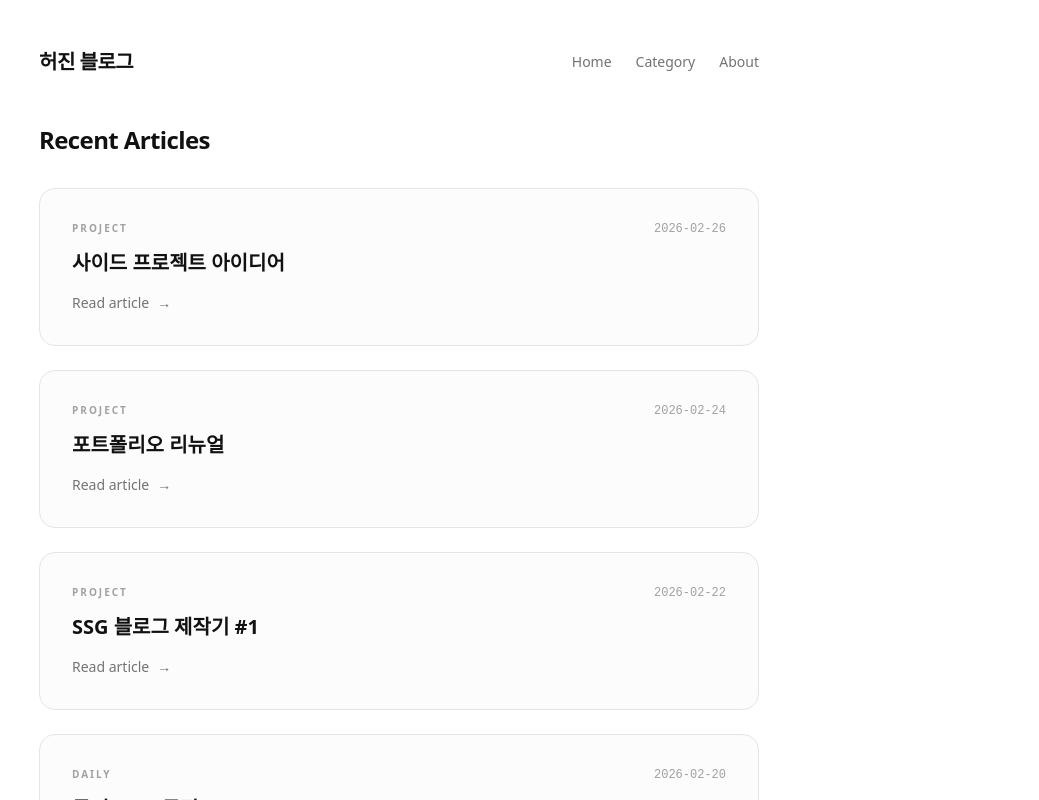
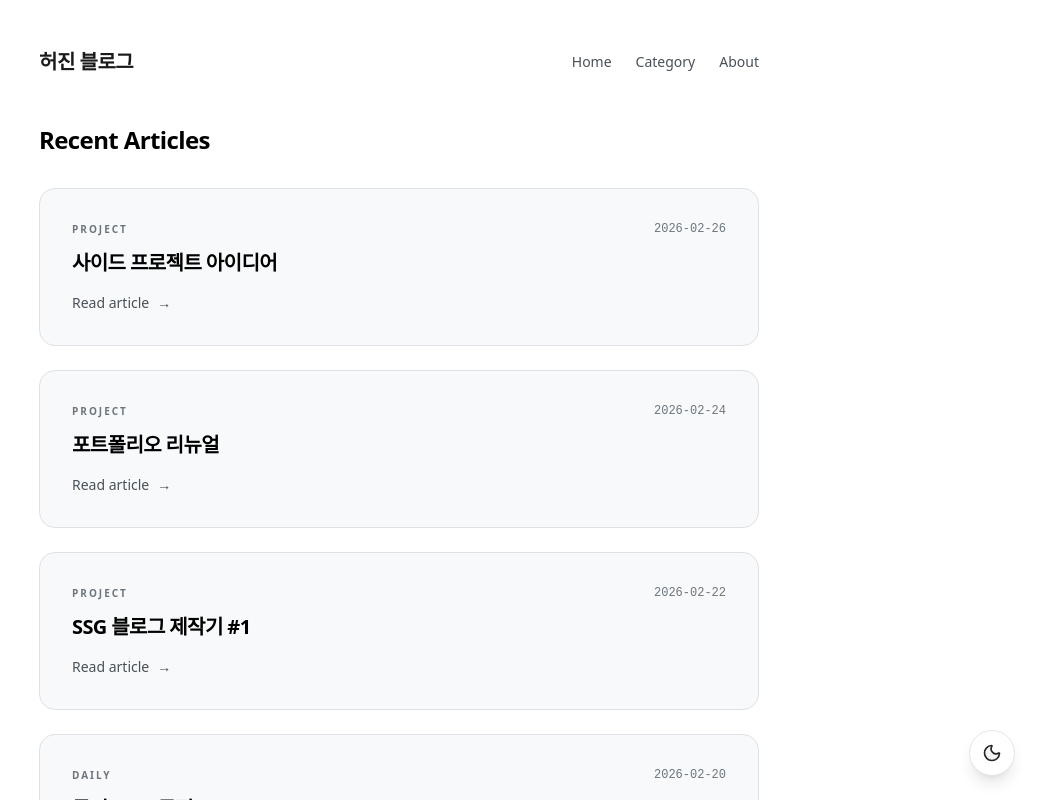
Before and after one commit to Kimheojin/blog-next-ssg, a Next.js app: page / in a window 1280 px wide. Shown: the top 800 px of the page, without its empty margins (241-1280 px from the left). Built offline with nearby package versions, Linux system fonts and the light colour scheme; a web font is replaced by a local one.

Commit message:
FEAWT : 다크모드, 라이트 모드 추가

```diff
--- a/app/category/page.tsx
+++ b/app/category/page.tsx
@@ -16,7 +16,7 @@ export default function CategoryPage() {
     <div className="max-w-3xl mx-auto px-6 space-y-12">
       <header>
         <h1 className="text-3xl font-bold mb-4 tracking-tight">Categories</h1>
-        <p className="text-neutral-500">관심 있는 주제를 선택해 주세요.</p>
+        <p className="text-muted">관심 있는 주제를 선택해 주세요.</p>
       </header>
 
       <div className="grid grid-cols-1 sm:grid-cols-2 gap-4">
@@ -24,12 +24,12 @@ export default function CategoryPage() {
           <Link
             key={category}
             href={`/category/${category}`}
-            className="group p-8 border rounded-2xl hover:border-black dark:hover:border-white transition-all flex justify-between items-center bg-neutral-50/50 dark:bg-neutral-900/50"
+            className="group p-8 rounded-2xl transition-all flex justify-between items-center card-base"
           >
             <span className="text-lg font-bold uppercase tracking-wider group-hover:translate-x-1 transition-transform">
               {category}
             </span>
-            <span className="text-sm font-mono opacity-30">
+            <span className="text-sm font-mono text-muted-foreground opacity-50">
               {categoryCounts[category]}
             </span>
           </Link>
--- a/app/globals.css
+++ b/app/globals.css
@@ -3,35 +3,82 @@
 @plugin "@tailwindcss/typography";
 
 @layer base {
+  /* 라이트 모드 (가독성 최적화) */
   :root {
     --background: #ffffff;
-    --foreground: #111111;
-    --selection: #e2e8f0;
+    --foreground: #1a1a1a;
+    --heading: #000000;
+
+    --card: #f8f9fa;
+    --card-hover: #f1f3f5;
+    --border: #dee2e6;
+
+    --muted: #495057;
+    --muted-foreground: #6c757d;
+
+    --selection: #cfe2ff;
+    --primary: #228be6;
   }
 
-  @media (prefers-color-scheme: dark) {
-    :root {
-      --background: #0a0a0a;
-      --foreground: #f5f5f5;
-      --selection: #262626;
-    }
+  /* 다크 모드 (.dark 클래스 기준) */
+  :root.dark {
+    --background: #1C1C1E;
+    --foreground: #ced4da;
+    --heading: #ffffff;
+
+    --card: #252529;
+    --card-hover: #2c2c31;
+    --border: #3f3f46;
+
+    --muted: #adb5bd;
+    --muted-foreground: #868e96;
+
+    --selection: #1c7ed6;
+    --primary: #3b82f6;
   }
 
   * {
-    @apply border-neutral-200 dark:border-neutral-800;
+    border-color: var(--border);
   }
 
   ::selection {
     background-color: var(--selection);
+    color: inherit;
+  }
+
+  h1, h2, h3, h4, h5, h6 {
+    color: var(--heading);
+    font-weight: 800;
+    letter-spacing: -0.03em;
+    line-height: 1.2;
+    margin-bottom: 0.5em;
   }
 
   body {
-    @apply bg-[var(--background)] text-[var(--foreground)] min-h-screen font-sans antialiased;
+    background-color: var(--background);
+    color: var(--foreground);
+    @apply min-h-screen font-sans antialiased;
+    line-height: 1.6;
     scroll-behavior: smooth;
     text-rendering: optimizeLegibility;
+    transition: background-color 0.2s ease, color 0.2s ease;
   }
 
-  /* 부드러운 전환 효과 */
+  .text-muted { color: var(--muted); }
+  .text-muted-foreground { color: var(--muted-foreground); }
+  .text-heading { color: var(--heading); }
+
+  .card-base {
+    background-color: var(--card);
+    border: 1px solid var(--border);
+    transition: all 0.2s cubic-bezier(0.4, 0, 0.2, 1);
+  }
+  .card-base:hover {
+    background-color: var(--card-hover);
+    border-color: var(--heading);
+    transform: translateY(-2px);
+  }
+
   a {
     @apply transition-all duration-200 ease-in-out;
   }
@@ -40,9 +87,7 @@
 @theme inline {
   --font-sans: 'D2Coding', ui-sans-serif, system-ui, sans-serif;
   --font-mono: 'D2Coding', ui-monospace, SFMono-Regular, monospace;
-
-  --color-primary: #3b82f6;
-  --color-accent: #f59e0b;
+  --color-primary: var(--primary);
 }
 
 @font-face {
@@ -52,41 +97,62 @@
   font-style: normal;
 }
 
-/* Prose 커스텀 스타일: 블로그 본문을 더 읽기 좋게 만듦 */
+/* Prose 스타일 (강제 적용 버전) */
 @layer components {
   .prose {
+    /* 공통 변수 (라이트/다크 자동 대응) */
     --tw-prose-body: var(--foreground);
-    --tw-prose-headings: var(--foreground);
-    --tw-prose-links: #3b82f6;
-    --tw-prose-bold: var(--foreground);
-    --tw-prose-counters: #6b7280;
-    --tw-prose-bullets: #d1d5db;
-    --tw-prose-hr: #e5e7eb;
-    --tw-prose-quotes: #111827;
-    --tw-prose-quote-borders: #e5e7eb;
-    --tw-prose-captions: #6b7280;
-    --tw-prose-code: #111827;
-    --tw-prose-pre-code: #e5e7eb;
-    --tw-prose-pre-bg: #1f2937;
-    --tw-prose-th-borders: #d1d5db;
-    --tw-prose-td-borders: #e5e7eb;
+    --tw-prose-headings: var(--heading);
+    --tw-prose-links: var(--primary);
+    --tw-prose-bold: var(--heading);
+    --tw-prose-counters: var(--muted);
+    --tw-prose-bullets: #adb5bd;
+    --tw-prose-hr: var(--border);
+    --tw-prose-quotes: var(--foreground);
+    --tw-prose-quote-borders: var(--primary);
+    --tw-prose-captions: var(--muted-foreground);
+    --tw-prose-code: var(--heading);
+    --tw-prose-pre-code: #f1f3f5;
+    --tw-prose-pre-bg: #111113;
+    --tw-prose-th-borders: var(--border);
+    --tw-prose-td-borders: var(--border);
+
+    max-width: none;
+    font-size: 1.05rem;
   }
 
+  /* Prose 내부 요소 가독성 강제 고정 */
+  .prose h1, .prose h2, .prose h3, .prose h4 {
+    color: var(--heading) !important;
+    font-weight: 800;
+  }
+
+  .prose p, .prose li {
+    color: var(--foreground) !important;
+  }
+
+  .prose strong {
+    color: var(--heading) !important;
+  }
+
+  .prose code {
+    @apply bg-neutral-100 dark:bg-neutral-800 px-1.5 py-0.5 rounded text-sm font-mono;
+    color: var(--heading) !important;
+  }
+
+  .prose pre {
+    @apply rounded-2xl border border-neutral-200 dark:border-neutral-800 my-8 overflow-x-auto;
+    background-color: var(--card) !important;
+  }
+
+  .prose pre code {
+    @apply bg-transparent p-0 text-inherit;
+    background-color: transparent !important;
+  }
+
+  /* 다크 모드 특화 보정 */
   .dark .prose {
-    --tw-prose-body: #d1d5db;
-    --tw-prose-headings: #f3f4f6;
-    --tw-prose-links: #60a5fa;
-    --tw-prose-bold: #f3f4f6;
-    --tw-prose-counters: #9ca3af;
-    --tw-prose-bullets: #4b5563;
-    --tw-prose-hr: #374151;
-    --tw-prose-quotes: #f3f4f6;
-    --tw-prose-quote-borders: #374151;
-    --tw-prose-captions: #9ca3af;
-    --tw-prose-code: #f3f4f6;
-    --tw-prose-pre-code: #d1d5db;
-    --tw-prose-pre-bg: #111827;
-    --tw-prose-th-borders: #4b5563;
-    --tw-prose-td-borders: #374151;
+    --tw-prose-pre-bg: #111113;
+    --tw-prose-hr: #343a40;
   }
 }
--- a/app/layout.tsx
+++ b/app/layout.tsx
@@ -1,5 +1,8 @@
 import type { Metadata } from "next";
 import "./globals.css";
+import { ThemeProvider } from "@/components/ThemeProvider";
+import { ThemeToggle } from "@/components/ThemeToggle";
+import { ScrollToTop } from "@/components/ScrollToTop";
 
 export const metadata: Metadata = {
   title: "허진 블로그",
@@ -13,16 +16,22 @@ export default function RootLayout({
 }>) {
   return (
     <html lang="ko" suppressHydrationWarning>
-      <body className="font-sans">
+      <body className="font-sans" suppressHydrationWarning>
+        <ThemeProvider
+          attribute="class"
+          defaultTheme="system"
+          enableSystem
+          disableTransitionOnChange
+        >
           <div className="flex flex-col min-h-screen">
             <header className="w-full max-w-3xl mx-auto px-6 py-12 flex justify-between items-center">
               <a href="/" className="text-xl font-bold tracking-tight hover:opacity-70 transition-opacity">
                 허진 블로그
               </a>
               <nav className="flex space-x-6">
-              <a href="/" className="text-sm font-medium text-neutral-500 hover:text-neutral-900 dark:hover:text-neutral-100">Home</a>
-              <a href="/category" className="text-sm font-medium text-neutral-500 hover:text-neutral-900 dark:hover:text-neutral-100">Category</a>
-              <a href="/about" className="text-sm font-medium text-neutral-500 hover:text-neutral-900 dark:hover:text-neutral-100">About</a>
+                <a href="/" className="text-sm font-medium text-muted hover:text-heading transition-colors">Home</a>
+                <a href="/category" className="text-sm font-medium text-muted hover:text-heading transition-colors">Category</a>
+                <a href="/about" className="text-sm font-medium text-muted hover:text-heading transition-colors">About</a>
               </nav>
             </header>
 
@@ -30,17 +39,20 @@ export default function RootLayout({
               {children}
             </main>
 
-          <footer className="w-full max-w-3xl mx-auto px-6 py-16 mt-20 border-t border-neutral-100 dark:border-neutral-900">
+            <footer className="w-full max-w-3xl mx-auto px-6 py-16 mt-20 border-t border-[var(--border)]">
               <div className="flex flex-col md:flex-row justify-between items-center gap-4">
-              <p className="text-sm text-neutral-400">
+                <p className="text-sm text-muted-foreground">
                   © 2026
                 </p>
-              <p className="text-xs text-neutral-400 uppercase tracking-widest">
+                <p className="text-xs text-muted-foreground uppercase tracking-widest">
                   Powered by Next.js
                 </p>
               </div>
             </footer>
           </div>
+          <ThemeToggle />
+          <ScrollToTop />
+        </ThemeProvider>
       </body>
     </html>
   );
--- a/app/page.tsx
+++ b/app/page.tsx
@@ -13,18 +13,18 @@ export default function Home() {
             <Link
               href={`/posts/${slug.join('/')}`}
               key={slug.join('/')}
-              className="group block p-8 border rounded-2xl hover:border-black dark:hover:border-white transition-all bg-neutral-50/50 dark:bg-neutral-900/50"
+              className="group block p-8 rounded-2xl card-base"
             >
               <div className="flex justify-between items-start mb-3">
-                <span className="text-[10px] font-bold uppercase tracking-[0.2em] text-neutral-400">
+                <span className="text-[10px] font-bold uppercase tracking-[0.2em] text-muted-foreground">
                   {category}
                 </span>
-                <span className="text-xs text-neutral-400 font-mono">{date}</span>
+                <span className="text-xs text-muted-foreground font-mono">{date}</span>
               </div>
               <h3 className="text-xl font-bold group-hover:translate-x-1 transition-transform">
                 {title}
               </h3>
-              <p className="mt-4 text-sm text-neutral-500 flex items-center">
+              <p className="mt-4 text-sm text-muted flex items-center">
                 Read article <span className="ml-2 group-hover:translate-x-1 transition-transform">&rarr;</span>
               </p>
             </Link>
--- /dev/null
+++ b/components/ScrollToTop.tsx
@@ -0,0 +1,41 @@
+'use client';
+
+import * as React from 'react';
+import { ArrowUp } from 'lucide-react';
+
+export function ScrollToTop() {
+  const [isVisible, setIsVisible] = React.useState(false);
+
+  // 스크롤 위치에 따라 버튼 표시 여부 결정
+  const toggleVisibility = () => {
+    if (window.scrollY > 300) {
+      setIsVisible(true);
+    } else {
+      setIsVisible(false);
+    }
+  };
+
+  const scrollToTop = () => {
+    window.scrollTo({
+      top: 0,
+      behavior: 'smooth',
+    });
+  };
+
+  React.useEffect(() => {
+    window.addEventListener('scroll', toggleVisibility);
+    return () => window.removeEventListener('scroll', toggleVisibility);
+  }, []);
+
+  return (
+    <button
+      onClick={scrollToTop}
+      className={`fixed bottom-24 right-6 p-3 rounded-full bg-white dark:bg-neutral-800 border border-neutral-200 dark:border-neutral-700 shadow-lg hover:scale-110 active:scale-95 transition-all outline-none focus-visible:ring-2 focus-visible:ring-primary z-50 ${
+        isVisible ? 'opacity-100 translate-y-0' : 'opacity-0 translate-y-4 pointer-events-none'
+      }`}
+      aria-label="Scroll to top"
+    >
+      <ArrowUp className="w-5 h-5 text-neutral-700 dark:text-neutral-300" />
+    </button>
+  );
+}
--- /dev/null
+++ b/components/ThemeProvider.tsx
@@ -0,0 +1,11 @@
+'use client';
+
+import * as React from 'react';
+import { ThemeProvider as NextThemesProvider } from 'next-themes';
+
+export function ThemeProvider({
+  children,
+  ...props
+}: React.ComponentProps<typeof NextThemesProvider>) {
+  return <NextThemesProvider {...props}>{children}</NextThemesProvider>;
+}
--- /dev/null
+++ b/components/ThemeToggle.tsx
@@ -0,0 +1,36 @@
+'use client';
+
+import * as React from 'react';
+import { Moon, Sun } from 'lucide-react';
+import { useTheme } from 'next-themes';
+
+export function ThemeToggle() {
+  const { theme, setTheme, resolvedTheme } = useTheme();
+  const [mounted, setMounted] = React.useState(false);
+
+  React.useEffect(() => {
+    setMounted(true);
+  }, []);
+
+  if (!mounted) {
+    return <div className="fixed bottom-6 right-6 w-11 h-11" />;
+  }
+
+  const isDark = resolvedTheme === 'dark';
+
+  return (
+    <button
+      onClick={() => setTheme(isDark ? 'light' : 'dark')}
+      className="fixed bottom-6 right-6 p-3 rounded-full bg-white dark:bg-neutral-800 border border-neutral-200 dark:border-neutral-700 shadow-lg hover:scale-110 active:scale-95 transition-all outline-none focus-visible:ring-2 focus-visible:ring-primary z-50"
+      aria-label="Toggle theme"
+    >
+      {isDark ? (
+        /* 다크 모드일 때: 라이트 모드로 전환하기 위한 '해' 아이콘 */
+        <Sun className="w-5 h-5 text-yellow-400 fill-yellow-400" />
+      ) : (
+        /* 라이트 모드일 때: 다크 모드로 전환하기 위한 '달' 아이콘 (흰색 강조) */
+        <Moon className="w-5 h-5 text-neutral-800 fill-neutral-100" />
+      )}
+    </button>
+  );
+}
--- a/package.json
+++ b/package.json
@@ -13,7 +13,9 @@
     "@tailwindcss/typography": "^0.5.19",
     "github-slugger": "^2.0.0",
     "gray-matter": "^4.0.3",
+    "lucide-react": "^0.577.0",
     "next": "16.1.6",
+    "next-themes": "^0.4.6",
     "react": "19.2.3",
     "react-dom": "19.2.3",
     "rehype-slug": "^6.0.0",
```
Also changed, not shown: app/about/page.tsx (+5 -5 lines), app/category/[category]/page.tsx (+5 -7 lines), app/posts/[...slug]/page.tsx (+10 -10 lines), 2 other files (tests, documents, lock files or other folders). Lines whose indentation alone changed are shown as unchanged.
